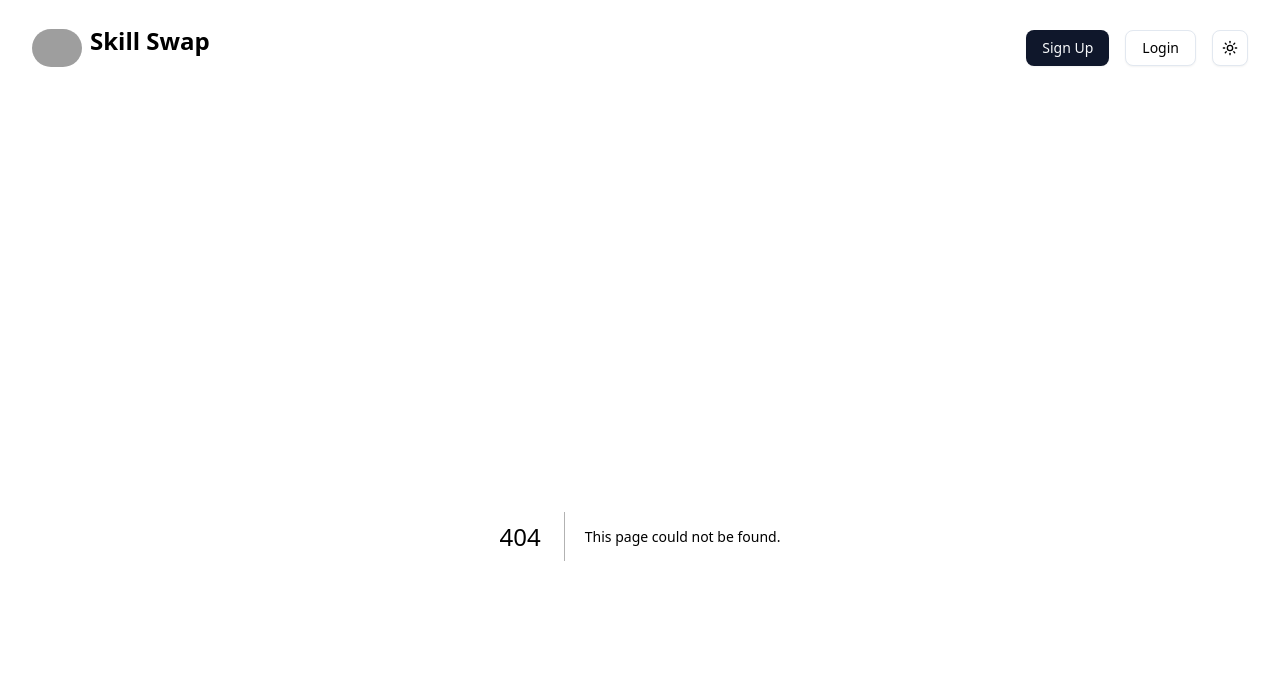
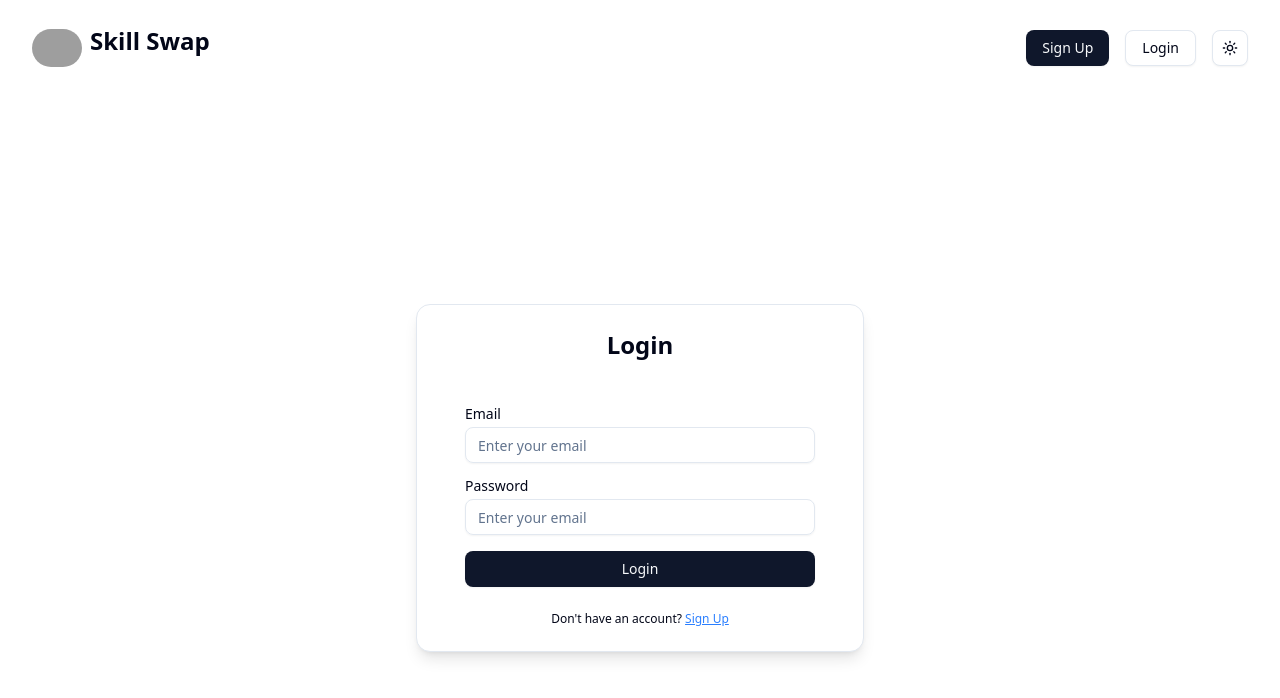
Before and after one commit to cloudQuest7/skill-swap, a Next.js app in the folder skill_swap/: page /login in a window 1280 px wide. Before the commit this address had no page. Shown: the top 698 px of the page. Built offline with nearby package versions, Linux system fonts and the light colour scheme; grey boxes are pictures that could not be loaded.

Commit message:
pages added : signup & login

```diff
--- /dev/null
+++ b/skill_swap/src/app/login/page.tsx
@@ -0,0 +1,18 @@
+import React from 'react'
+import {Card, CardHeader, CardTitle}from "@/frontend/Components/ui/card";
+import AuthForm from "@/frontend/Components/AuthForm";
+
+function LoginPage() {
+  return (
+    <div className='flex flex-1 items-center justify-center mt-5 h-screen'>
+       <Card className="w-full max-w-md p-6 shadow-lg">
+        <CardHeader className='mb-4'>
+            <CardTitle className='text-center text-2xl font-semibold'> Login </CardTitle>
+        </CardHeader>
+        <AuthForm type="login" />
+        </Card>
+    </div>
+  )
+}
+
+export default LoginPage;
--- /dev/null
+++ b/skill_swap/src/app/sign-up/page.tsx
@@ -0,0 +1,19 @@
+import React from 'react'
+import {Card, CardHeader, CardTitle}from "@/frontend/Components/ui/card";
+import AuthForm from "@/frontend/Components/AuthForm";
+
+function SignUpPage() {
+  return (
+    <div className='flex flex-1 items-center justify-center mt-5 h-screen'>
+       <Card className="w-full max-w-md p-6">
+        <CardHeader className='mb-4'>
+            <CardTitle className='text-center text-xl'> Sign Up </CardTitle>
+        </CardHeader>
+        <AuthForm type="signup" />
+        </Card>
+
+    </div>
+  )
+}
+
+export default SignUpPage;
--- /dev/null
+++ b/skill_swap/src/frontend/Components/AuthForm.tsx
@@ -0,0 +1,102 @@
+"use client";
+import { useRouter } from 'next/navigation';
+import React, { useTransition } from 'react'
+import { CardContent, CardFooter } from './ui/card';
+import { Label } from './ui/label';
+import { Input } from './ui/input';
+import { toast } from 'sonner';
+import { Button } from './ui/button';
+import { Link, Loader2 } from 'lucide-react';
+import { start } from 'repl';
+
+type Props = {
+  type: 'login' | 'signup';
+}
+
+function AuthForm({type}:Props) {
+    const isLoginForm = type === 'login';
+    const router = useRouter();
+
+    const [isPending, startTransition] = useTransition();
+
+    const handleSubmit = async (event: React.FormEvent<HTMLFormElement>) => {
+        event.preventDefault();
+        const formData = new FormData(event.currentTarget);
+       startTransition(async () => {
+        const email = formData.get('email') as string;
+        const password = formData.get('password') as string;
+        let errorMessage;
+        let title;
+        let description;
+        if (isLoginForm) {
+          errorMessage = (await loginAction(email, password)).errorMessage;
+          title = "Logged in";
+            description = "You have successfully logged in.";
+        } else {
+          errorMessage = (await signUpAction(email, password)).errorMessage;
+          title = "Signed up";
+          description = "Check your Email for Comfirmation link.";
+        }
+
+        if (errorMessage) {
+          toast({
+            title: "Action Failed",
+            description: errorMessage,
+            variant: "destructive",
+          });
+        } else {
+          toast({
+            title,
+            description,
+            variant: "success",
+          });
+          router.push("/");
+        }
+       });
+    };
+  return (
+    <form onSubmit={handleSubmit}>
+        <CardContent className='grid w-full items-center gap-4'>
+            <div className='flex flex-col space-y-1.5'>
+                <Label htmlFor='email'>Email</Label>
+                <Input
+                id="email"
+                name="email"
+                placeholder="Enter your email"
+                type="email"
+                required
+                disabled={isPending}
+                />
+            </div>
+
+            <div className='flex flex-col space-y-1.5'>
+                <Label htmlFor='email'>Password</Label>
+                <Input
+                id="password"
+                name='password'
+                placeholder="Enter your email"
+                type='password'
+                required
+                disabled={isPending}
+                />
+            </div>
+        </CardContent>
+        <CardFooter className='mt-4 flex flex-col gap-6'>
+            <Button className='w-full'>
+                {isPending ? <Loader2 className="animate-spin" /> : isLoginForm ? "Login" : "Sign Up"}
+            </Button>
+            <p className='text-xs'>
+                {isLoginForm ? "Don't have an account? " : "Already have an account? "}
+                <a
+                    href={isLoginForm ? "/sign-up" : "/login"}
+                    className={`text-blue-500 underline ${isPending ? "pointer-events-none opacity-50" : ""}`}
+                >
+                    {isLoginForm ? "Sign Up" : "Login"}
+                </a>
+            </p>
+        </CardFooter>
+    </form>
+  )
+}
+
+export default AuthForm;
```
